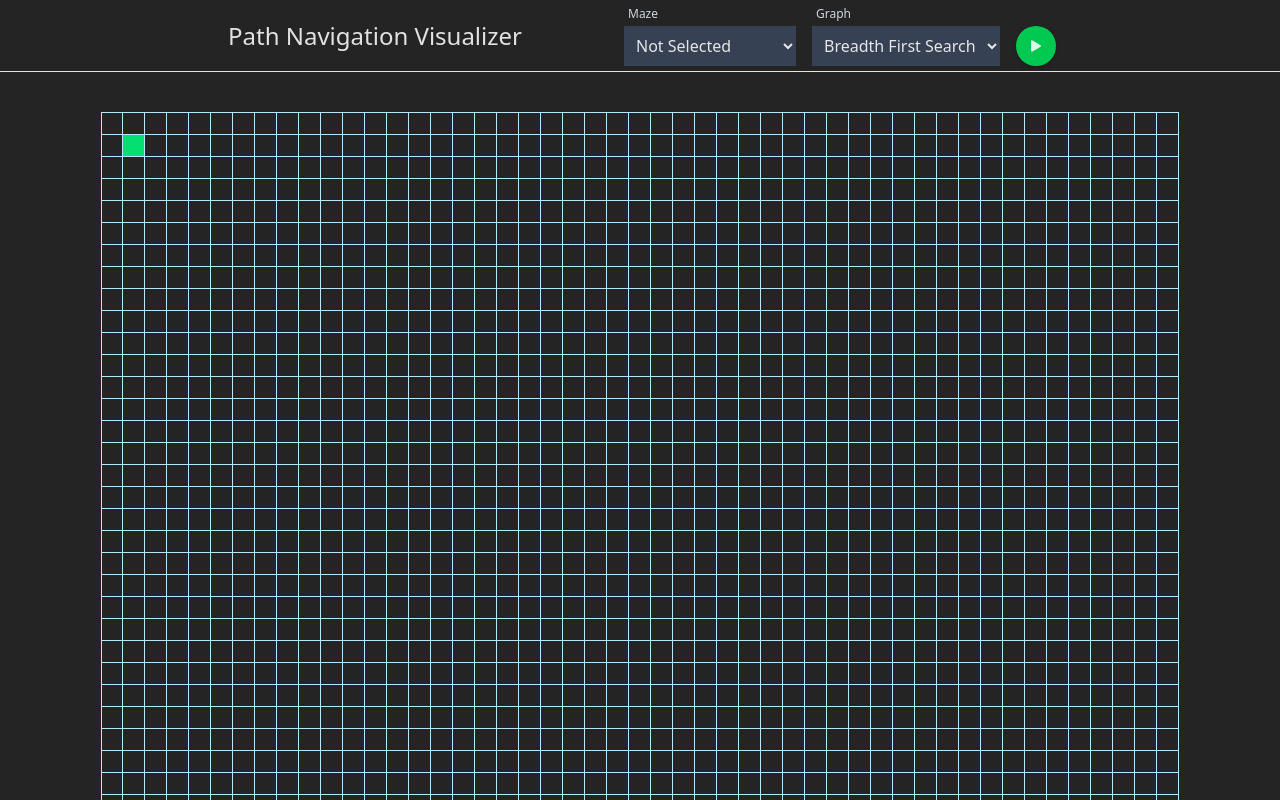
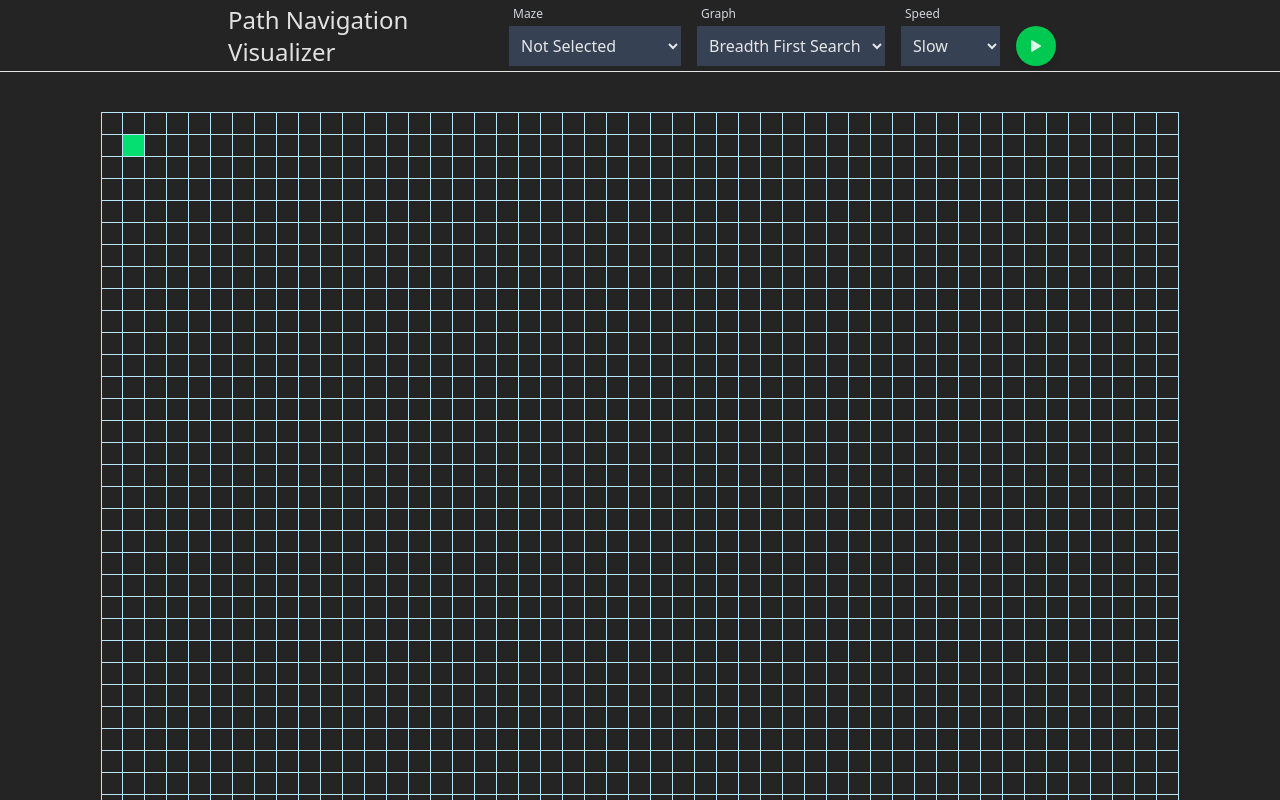
Before and after one commit to Shree5vatsa/Path-Navigation-Visualizer, a React (Vite) app: page / in a window 1280 px wide. Shown: the top 800 px of the page. Built offline with nearby package versions, Linux system fonts and the light colour scheme.

Commit message:
speed component added

```diff
--- a/src/components/Nav.tsx
+++ b/src/components/Nav.tsx
@@ -112,6 +112,14 @@ export function Nav({ isNavigationRunningRef }: NavProps) {
               setAlgorithm(e.target.value as AlgorithmType);
             }}
           />
+          <Select
+            label="Speed"
+            value={speed}
+            options={SPEEDS}
+            onChange={(e) => {
+              setSpeed(parseFloat(e.target.value) as SpeedType)
+            }}
+          />
 
           <PlayBtn
             isDisabled={isDisabled}
--- a/src/context/SpeedContext.tsx
+++ b/src/context/SpeedContext.tsx
@@ -10,7 +10,7 @@ export interface SpeedContextInterface {
 export const SpeedContext = createContext<SpeedContextInterface | undefined>(undefined);
 
 export const SpeedProvider = ({ children }: { children: React.ReactNode }) => {
-    const [speed, setSpeed] = useState<SpeedType>(1);
+    const [speed, setSpeed] = useState<SpeedType>(2);
 
     return (
         <SpeedContext.Provider value={
```
